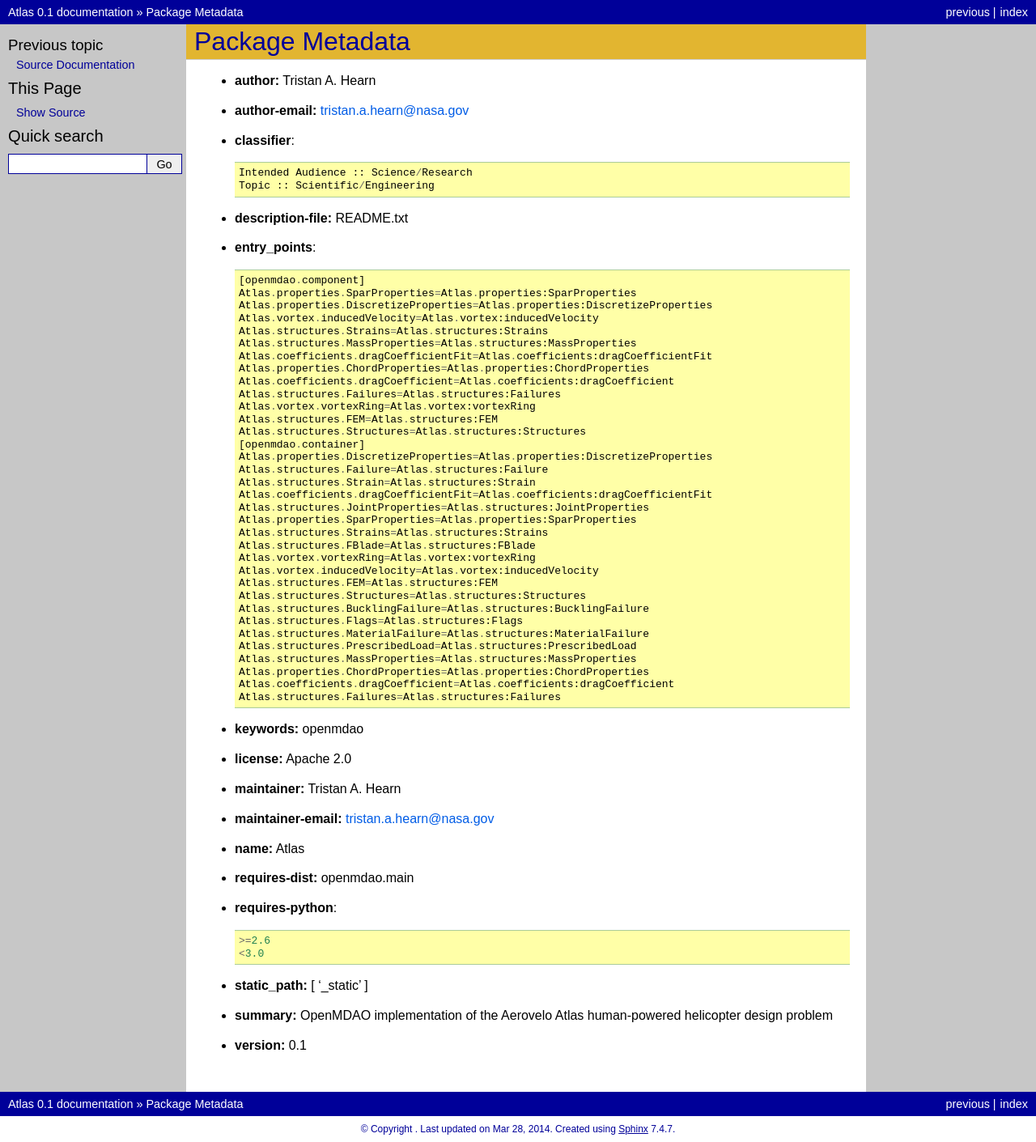
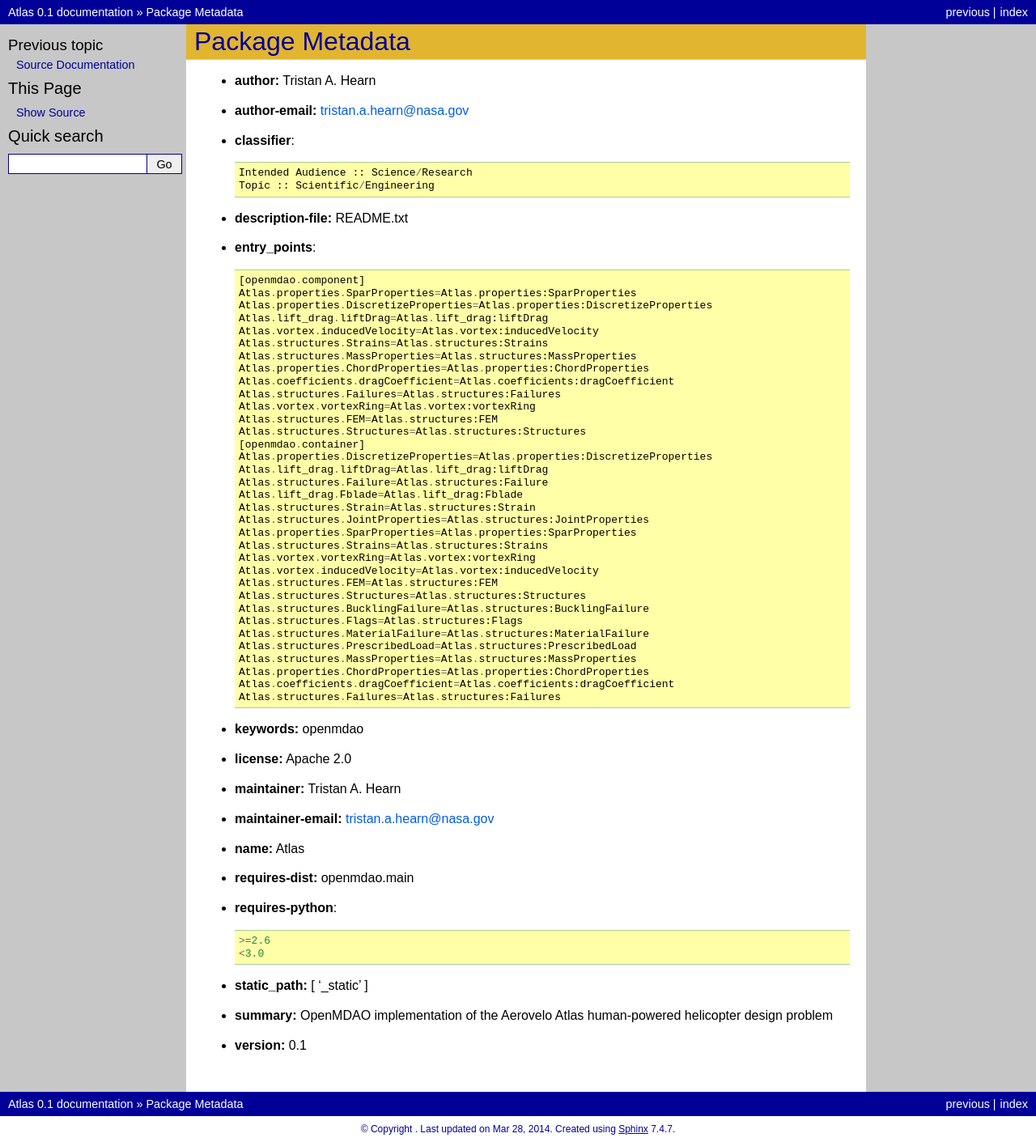
Before and after one commit to thearn/Atlas, a Sphinx documentation site: the page built from docs/pkgdocs.rst, in a window 1280 px wide. Shown: the whole page at 81% size. Built offline with Sphinx 7.4.7, drawn with Linux system fonts in a browser that asks for light colours.

Commit message:
remove duplicate defeinition of Fblade from structures and get from lift_drag

```diff
--- a/docs/pkgdocs.rst
+++ b/docs/pkgdocs.rst
@@ -19,10 +19,10 @@ Package Metadata
     [openmdao.component]
     Atlas.properties.SparProperties=Atlas.properties:SparProperties
     Atlas.properties.DiscretizeProperties=Atlas.properties:DiscretizeProperties
+    Atlas.lift_drag.liftDrag=Atlas.lift_drag:liftDrag
     Atlas.vortex.inducedVelocity=Atlas.vortex:inducedVelocity
     Atlas.structures.Strains=Atlas.structures:Strains
     Atlas.structures.MassProperties=Atlas.structures:MassProperties
-    Atlas.coefficients.dragCoefficientFit=Atlas.coefficients:dragCoefficientFit
     Atlas.properties.ChordProperties=Atlas.properties:ChordProperties
     Atlas.coefficients.dragCoefficient=Atlas.coefficients:dragCoefficient
     Atlas.structures.Failures=Atlas.structures:Failures
@@ -31,13 +31,13 @@ Package Metadata
     Atlas.structures.Structures=Atlas.structures:Structures
     [openmdao.container]
     Atlas.properties.DiscretizeProperties=Atlas.properties:DiscretizeProperties
+    Atlas.lift_drag.liftDrag=Atlas.lift_drag:liftDrag
     Atlas.structures.Failure=Atlas.structures:Failure
+    Atlas.lift_drag.Fblade=Atlas.lift_drag:Fblade
     Atlas.structures.Strain=Atlas.structures:Strain
-    Atlas.coefficients.dragCoefficientFit=Atlas.coefficients:dragCoefficientFit
     Atlas.structures.JointProperties=Atlas.structures:JointProperties
     Atlas.properties.SparProperties=Atlas.properties:SparProperties
     Atlas.structures.Strains=Atlas.structures:Strains
-    Atlas.structures.FBlade=Atlas.structures:FBlade
     Atlas.vortex.vortexRing=Atlas.vortex:vortexRing
     Atlas.vortex.inducedVelocity=Atlas.vortex:inducedVelocity
     Atlas.structures.FEM=Atlas.structures:FEM
```
Also changed, not shown: docs/srcdocs.rst (+26 -0 lines), setup.py (+4 -2 lines), src/Atlas/__init__.py (+4 -3 lines), 2 other files.
